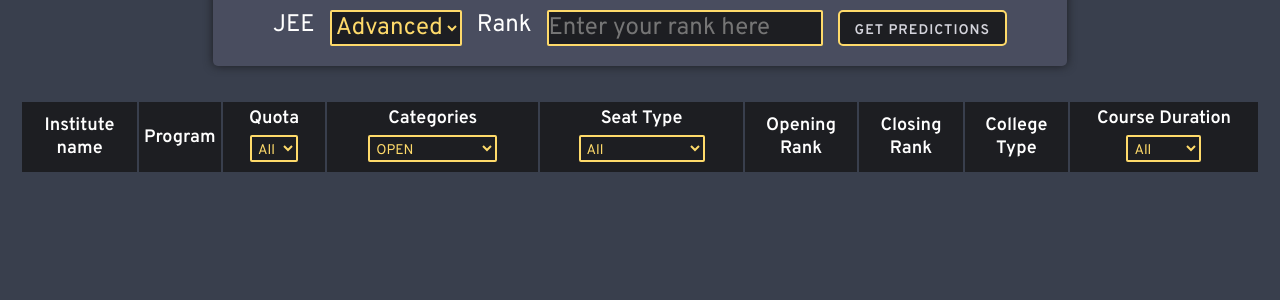
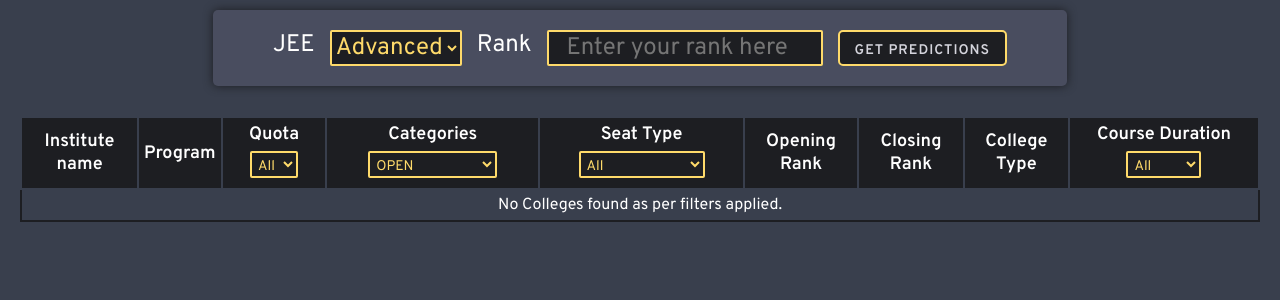
Before and after one commit to 2AMDevs/no-bs-college-predictor, a React (Create React App) app: page / in a window 1280 px wide. Shown: the top 300 px of the page. Built offline with nearby package versions, Linux system fonts and the light colour scheme.

Commit message:
:rocket: feat: useEffect to filter and styling fixes

```diff
--- a/src/components/CollegePredictor/CollegePredictor.css
+++ b/src/components/CollegePredictor/CollegePredictor.css
@@ -1,3 +1,8 @@
+input {
+  text-align: center;
+  vertical-align: middle;
+}
+
 .filter-form {
   background-color: var(--gray);
   text-align: center;
@@ -8,11 +13,6 @@
   justify-content: center;
   box-shadow: 0 0 10px var(--dark);
   position: absolute;
-  top: -10px;
-  transition: all 0.3s ease-in-out;
-}
-
-.filter-form:hover {
   top: 10px;
 }
 
--- a/src/components/CollegePredictor/CollegePredictor.js
+++ b/src/components/CollegePredictor/CollegePredictor.js
@@ -1,5 +1,5 @@
 /* eslint-disable no-bitwise */
-import React, { useState } from 'react'
+import React, { useState, useEffect } from 'react'
 
 import { getByCategory } from '../../utils/getData'
 import PredictionTable from '../PredictionTable/PredictionTable'
@@ -11,11 +11,15 @@
   const [exam, setExam] = useState('Advanced')
   const [filters, setFilters] = useState({ category: 'OPEN' })
 
-  const filterData = (college, dataFilters) => {
+  const filterData = (college) => {
     let finalVal = rank <= college.closingRank
     // This filter is hardcoded for IIT and Non-IIT
     // eslint-disable-next-line no-param-reassign
-    dataFilters.type = exam === 'Advanced' ? 'IIT' : ['IIT']
+    const dataFilters = {
+      ...filters,
+      type: exam === 'Advanced' ? 'IIT' : ['IIT'],
+    }
+
     Object.keys(dataFilters)
       .forEach((filter) => {
         // All means skip filter
@@ -30,11 +34,15 @@
     return finalVal
   }
 
-  const filterColleges = (currentFilters = filters) => {
-    const filteredColleges = getByCategory(currentFilters.category)
-      .filter((c) => filterData(c, currentFilters))
+  const filterColleges = () => {
+    const filteredColleges = getByCategory(filters.category)
+      .filter(filterData)
     setColleges(filteredColleges)
   }
+
+  useEffect(() => {
+    filterColleges()
+  }, [exam, filters])
 
   return (
     <>
@@ -42,7 +50,10 @@
         JEE
         <select
           value={exam}
-          onChange={(e) => setExam(e.target.value)}
+          onChange={(e) => {
+            setExam(e.target.value)
+            filterColleges()
+          }}
           className="exam-type-select"
         >
           <option
@@ -76,7 +87,6 @@
       </div>
       <PredictionTable
         colleges={colleges}
-        filterColleges={filterColleges}
         filters={filters}
         setFilters={setFilters}
       />
--- a/src/components/PredictionTable/PredictionTable.css
+++ b/src/components/PredictionTable/PredictionTable.css
@@ -1,6 +1,7 @@
 table, th, td {
   border: 2px solid var(--dark);
   border-collapse: collapse;
+  margin-top: 1rem;
   padding: 5px;
 }
 
@@ -31,3 +32,7 @@
 .width100 {
   width: 40px;
 }
+
+.none-found {
+  text-align: center;
+}
--- a/src/components/PredictionTable/PredictionTable.js
+++ b/src/components/PredictionTable/PredictionTable.js
@@ -5,8 +5,7 @@
 import TableFilter from '../TableFilter/TableFilter'
 
 const PredictionTable = ({
-  colleges,
-  filterColleges, filters,
+  colleges, filters,
   setFilters,
 }) => {
   const updateFilters = (key, val) => {
@@ -14,7 +13,6 @@
       ...filters,
       [key]: val,
     }
-    filterColleges(newFilters)
     setFilters(newFilters)
   }
 
@@ -36,7 +34,7 @@
           </tr>
         </thead>
         <tbody>
-          {(colleges || []).map((college, index) => (
+          {colleges?.length ? (colleges || []).map((college, index) => (
             // eslint-disable-next-line react/no-array-index-key
             <tr key={`${index}-college.institute`}>
               <td
@@ -94,7 +92,16 @@
                 {college.courseDuration}
               </td>
             </tr>
-          ))}
+          )) : (
+            <tr>
+              <td
+                className="none-found"
+                colSpan={columns.length}
+              >
+                No Colleges found as per filters applied.
+              </td>
+            </tr>
+          )}
         </tbody>
       </table>
     </div>
```
